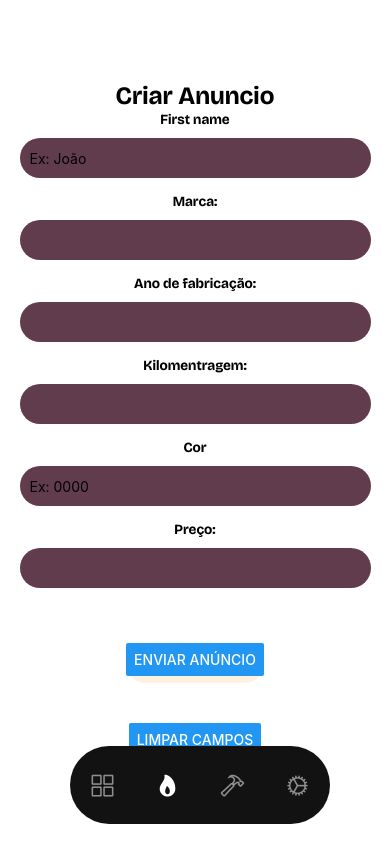
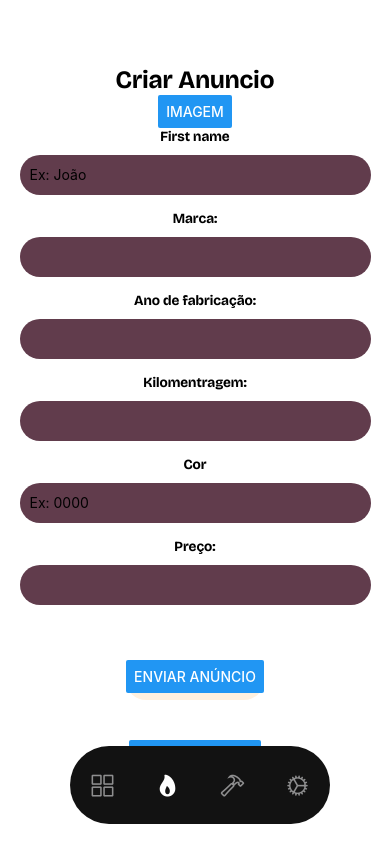
Before and after one commit to yurixss/carchase-appv2, a React Native app: screen /Announce in a window 390 px wide. Built offline with nearby package versions, Linux system fonts and the light colour scheme; no server answers.

Commit message:
expo image picker

```diff
--- a/app.json
+++ b/app.json
@@ -25,6 +25,14 @@
     },
     "web": {
       "favicon": "./assets/favicon.png"
-    }
+    },
+    "plugins": [
+      [
+        "expo-image-picker",
+        {
+          "photosPermission": "The app accesses your photos to let you share them with your friends."
+        }
+      ]
+    ]
   }
 }
--- a/package.json
+++ b/package.json
@@ -18,6 +18,7 @@
     "axios": "^1.4.0",
     "expo": "~48.0.18",
     "expo-cli": "^6.3.10",
+    "expo-image-picker": "^14.3.2",
     "expo-status-bar": "~1.4.4",
     "link": "^1.5.1",
     "react": "18.2.0",
--- /dev/null
+++ b/src/components/shared/ImagePicker/index.tsx
@@ -0,0 +1,39 @@
+import { useState } from "react";
+import * as ExpoImagePicker from 'expo-image-picker';
+import { View, TextInput, Button, Image, Text } from "react-native";
+import React from "react";
+
+export const CarImagePicker = () => {
+  const [image, setImage] = useState(null);
+  const [isLoading, setIsLoading] = useState(false);
+
+  const pickImage = async () => {
+    setIsLoading(true);
+    let result = await ExpoImagePicker.launchImageLibraryAsync({
+      mediaTypes: ExpoImagePicker.MediaTypeOptions.All,
+      allowsEditing: true,
+      aspect: [4, 3],
+      quality: 1,
+    });
+
+    setIsLoading(false);
+
+    if (!result.canceled) {
+      setImage(result.assets[0].uri);
+    }
+  }
+
+  return (
+    <View>
+      {!image ? (
+        <Button title="Imagem" onPress={pickImage} />
+      ) : (
+        <View>
+          <Text>Imagem Selecionada</Text>
+          <Image source={{ uri: image }} style={{ width: 200, height: 150 }}/>
+        </View>
+      )}
+      {isLoading && <Text>Loading...</Text>}
+    </View>
+  )
+}
--- a/src/pages/Announce/index.tsx
+++ b/src/pages/Announce/index.tsx
@@ -1,13 +1,14 @@
-import React from "react";
+import React, { useState } from "react";
 import { View, TextInput, Button } from "react-native";
 import { useForm, Controller} from "react-hook-form";
 import TextApp from "../../components/pattern/TextApp";
 import { api } from "../../services/api";
 import HeaderApp from "../../components/pattern/HeaderApp";
 import { styles } from "./styles";
+import { CarImagePicker } from "../../components/shared/ImagePicker";
 
 export default function Announce(): JSX.Element {
-  const [isLoading, setIsLoading] = React.useState(false);
+  const [isLoading, setIsLoading] = useState(false);
   const {
     register,
     setValue,
@@ -38,9 +39,9 @@ export default function Announce(): JSX.Element {
   return (
 
     <View style={styles.container}>
-      <View>
-        <HeaderApp>Criar Anuncio</HeaderApp>
-      </View>
+
+      <HeaderApp>Criar Anuncio</HeaderApp>
+      <CarImagePicker/>
 
       <TextApp style={styles.label}>First name</TextApp>
       <Controller
```
Also changed, not shown: 1 other file (tests, documents, lock files or other folders).
